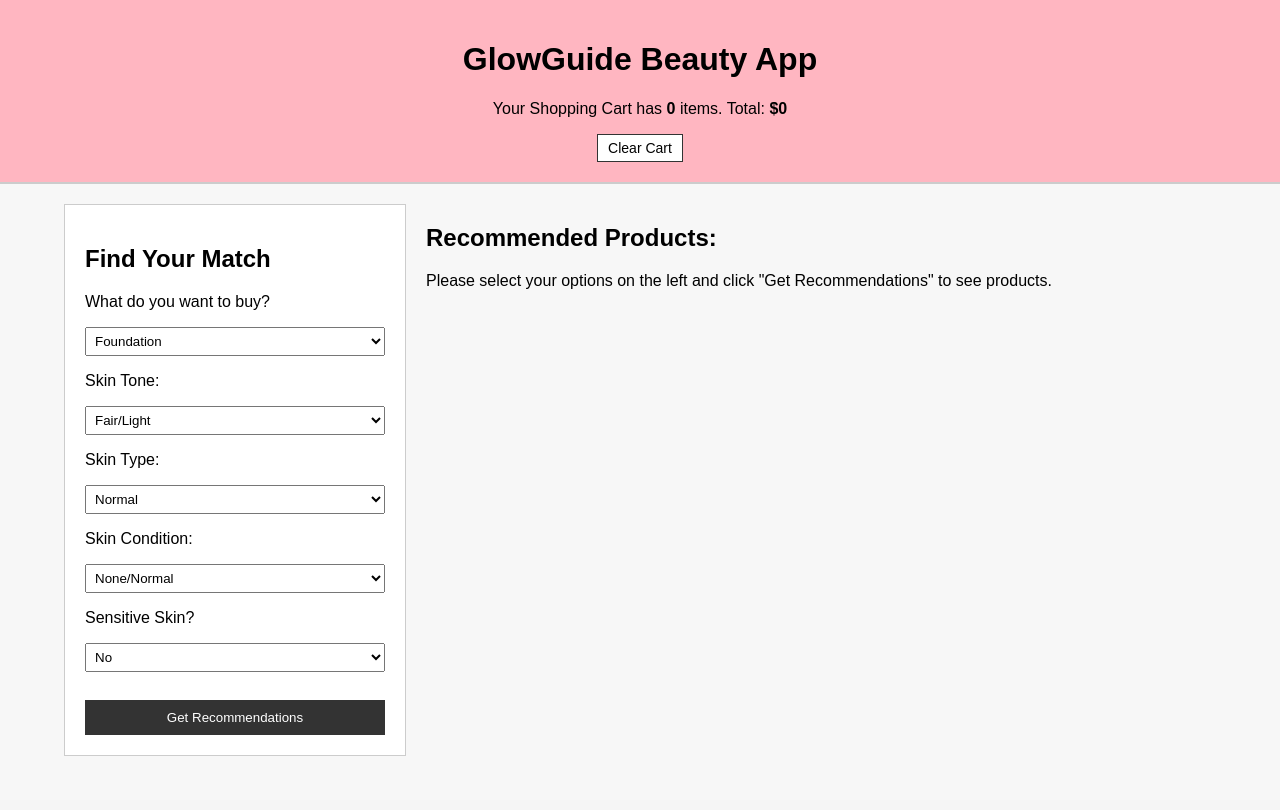
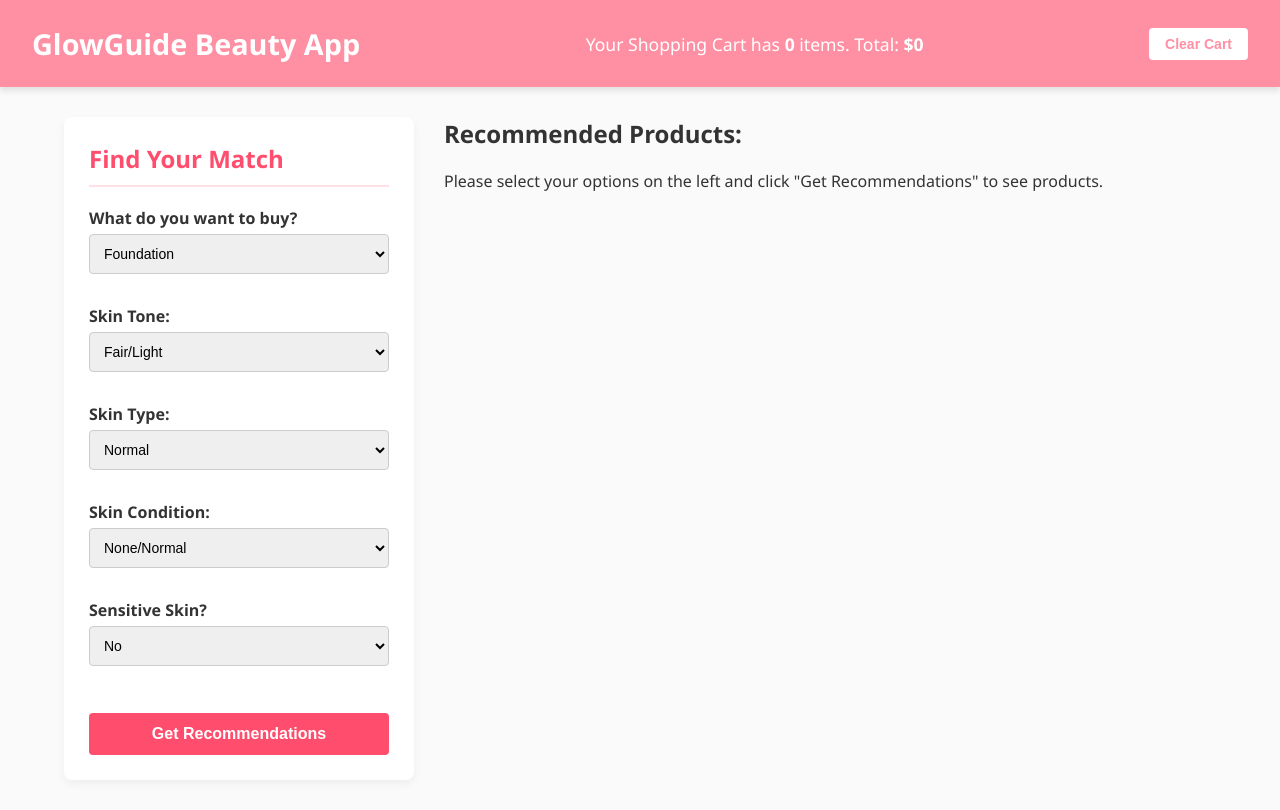
Before and after one commit to otomatiksdubai/Glowguide, a Flask app: page / in a window 1280 px wide. Before the commit the page ends 756 px from the top, so only its background shows below. Run offline with Flask 3, Linux system fonts and the light colour scheme.

Commit message:
style: Clean up basic CSS for better presentation

```diff
--- a/static/style.css
+++ b/static/style.css
@@ -1,89 +1,190 @@
+/* Clean, modern student project CSS */
 body {
-    font-family: Arial, sans-serif; /* basic default font */
+    font-family: 'Segoe UI', Tahoma, Geneva, Verdana, sans-serif;
     margin: 0;
     padding: 0;
-    background-color: #f7f7f7;
+    background-color: #fafafa;
+    color: #333;
 }
 
 .header {
-    background-color: #ffb6c1; /* simple pink color */
-    padding: 20px;
-    text-align: center;
-    border-bottom: 2px solid #ccc;
+    background-color: #ff8fa3;
+    color: white;
+    padding: 1.5rem 2rem;
+    display: flex;
+    justify-content: space-between;
+    align-items: center;
+    box-shadow: 0 4px 6px rgba(0,0,0,0.1);
+}
+
+.header h1 {
+    margin: 0;
+    font-size: 1.8rem;
+}
+
+.header p {
+    margin: 0;
+    font-size: 1.1rem;
 }
 
 .header button {
     font-size: 14px;
-    padding: 5px 10px;
+    padding: 8px 16px;
     background-color: white;
-    border: 1px solid #333;
+    color: #ff8fa3;
+    border: none;
+    border-radius: 4px;
     cursor: pointer;
+    font-weight: bold;
+    transition: 0.2s;
+}
+
+.header button:hover {
+    background-color: #ffe0e6;
 }
 
 .cart-box {
-    background-color: #fffacd;
-    border: 1px dashed #333;
-    padding: 10px;
-    width: 90%;
-    margin: 10px auto;
+    background-color: #fff;
+    border-left: 5px solid #ff8fa3;
+    padding: 15px 20px;
+    width: 80%;
+    margin: 20px auto;
+    box-shadow: 0 2px 5px rgba(0,0,0,0.05);
+    border-radius: 4px;
+}
+
+.cart-box h3 {
+    margin-top: 0;
+    color: #ff4d6d;
+}
+
+.cart-box ul {
+    list-style-type: none;
+    padding: 0;
+    margin: 0;
+}
+
+.cart-box li {
+    padding: 5px 0;
+    border-bottom: 1px solid #eee;
 }
 
 .container {
     width: 90%;
-    margin: 20px auto;
+    margin: 30px auto;
+    display: flex;
+    gap: 30px;
 }
 
 .form-section {
     background-color: white;
-    padding: 20px;
-    border: 1px solid #ccc;
+    padding: 25px;
+    border-radius: 8px;
+    box-shadow: 0 4px 10px rgba(0,0,0,0.05);
     width: 300px;
-    float: left; /* basic beginner layout technique */
+    flex-shrink: 0;
+}
+
+.form-section h2 {
+    color: #ff4d6d;
+    margin-top: 0;
+    border-bottom: 2px solid #ffe0e6;
+    padding-bottom: 10px;
+}
+
+.form-section p {
+    margin-bottom: 5px;
+    font-weight: bold;
 }
 
 .form-section select {
     width: 100%;
-    padding: 5px;
+    padding: 10px;
+    margin-bottom: 15px;
+    border: 1px solid #ccc;
+    border-radius: 4px;
+    font-size: 14px;
 }
 
 .search-btn {
-    background-color: #333;
+    background-color: #ff4d6d;
     color: white;
-    padding: 10px;
+    padding: 12px;
     width: 100%;
     border: none;
+    border-radius: 4px;
     cursor: pointer;
+    font-size: 16px;
+    font-weight: bold;
     margin-top: 10px;
+    transition: 0.2s;
+}
+
+.search-btn:hover {
+    background-color: #ff3355;
 }
 
 .results-section {
-    float: left;
-    margin-left: 20px;
-    width: 60%;
+    flex-grow: 1;
+}
+
+.results-section h2 {
+    color: #333;
+    margin-top: 0;
+}
+
+#products {
+    display: grid;
+    grid-template-columns: repeat(auto-fill, minmax(250px, 1fr));
+    gap: 20px;
 }
 
 .product-card {
     background-color: white;
-    border: 1px solid #ddd;
-    padding: 15px;
-    margin-bottom: 20px;
+    border-radius: 8px;
+    padding: 20px;
     text-align: center;
-    display: inline-block;
-    width: 250px;
-    margin-right: 15px;
-    vertical-align: top;
+    box-shadow: 0 4px 10px rgba(0,0,0,0.05);
+    transition: transform 0.2s;
+}
+
+.product-card:hover {
+    transform: translateY(-5px);
+}
+
+.product-card h3 {
+    margin-top: 0;
+    color: #333;
+    font-size: 1.2rem;
 }
 
 .product-card img {
-    width: 200px;
+    width: 100%;
     height: 200px;
+    object-fit: cover;
+    border-radius: 4px;
+    margin-bottom: 15px;
     border: 1px solid #eee;
 }
 
+.product-card p {
+    color: #666;
+    font-size: 0.9rem;
+    margin: 10px 0;
+}
+
 .product-card button {
-    background-color: #ffb6c1;
-    border: 1px solid #333;
+    background-color: #333;
+    color: white;
+    border: none;
     padding: 10px 20px;
+    border-radius: 4px;
     cursor: pointer;
+    width: 100%;
     margin-top: 10px;
+    font-weight: bold;
 }
+
+.product-card button:hover {
+    background-color: #555;
+}
```
